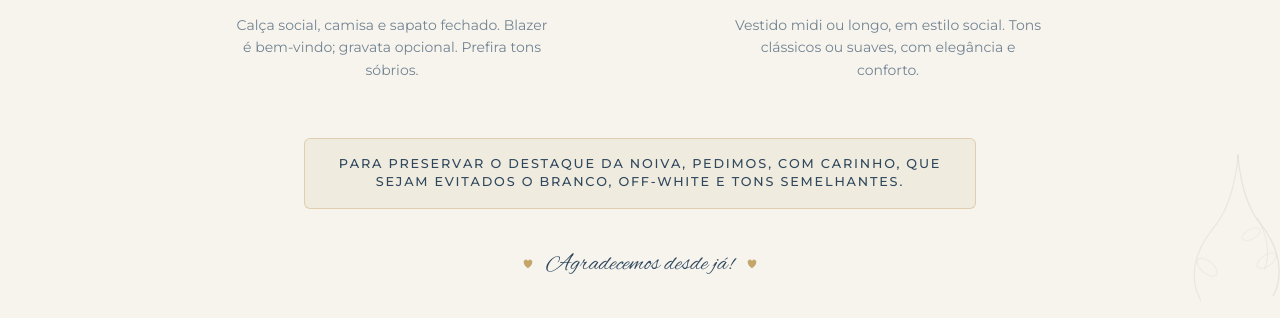
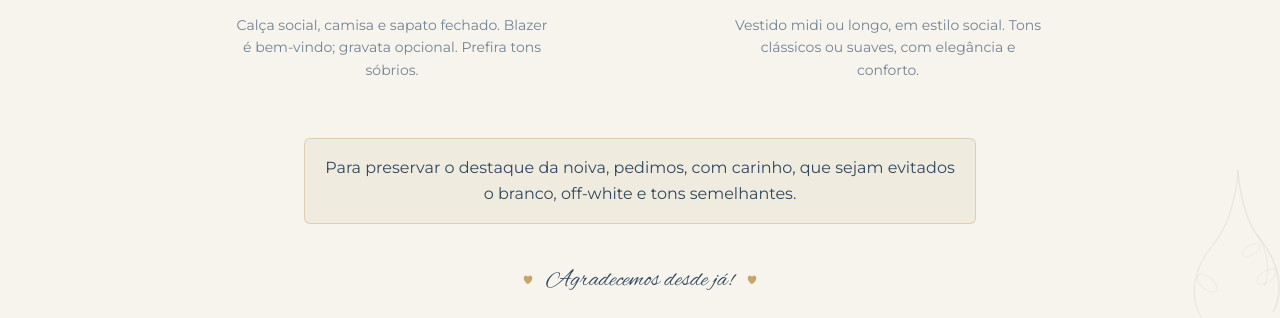
Before and after one commit to Eduardochimchek/eduardo-e-amabile-wedding, a Next.js app: page / in a window 1280 px wide. Shown: the part 8820-9138 px from the top of the page. Built offline with nearby package versions, Linux system fonts and the light colour scheme; no server answers.

Commit message:
fix: stop shouting the dress code color note in all caps
The avoid-colors box was styled as a short uppercase tag but now
holds a full sentence, which read as shouty and was hard to parse.
Switch it to normal sentence case.

```diff
--- a/src/components/DressCode.tsx
+++ b/src/components/DressCode.tsx
@@ -123,7 +123,7 @@ export function DressCode() {
           <MotionGroup className="mx-auto mt-12 max-w-2xl md:mt-14">
             <p
               data-m="up"
-              className="rounded-sm border border-gold/40 bg-champagne/20 px-5 py-4 text-center text-sm font-medium uppercase tracking-[0.14em] text-deep sm:text-[0.8rem]"
+              className="rounded-sm border border-gold/40 bg-champagne/20 px-5 py-4 text-center text-sm leading-relaxed text-deep sm:text-base"
             >
               {dressCode.avoid}
             </p>
```
